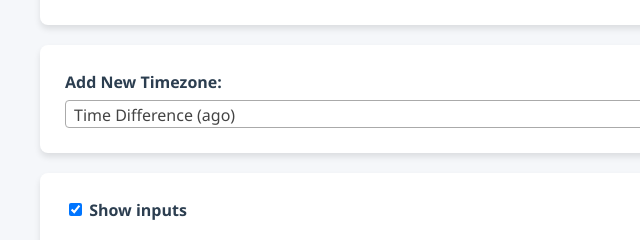
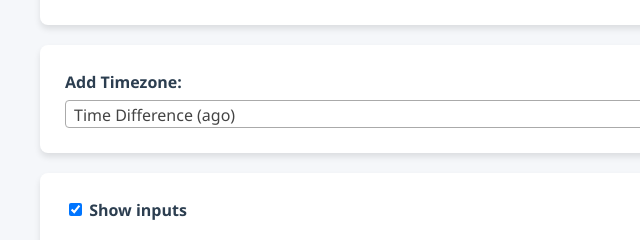
Before and after one commit to TheoGibbons/timezone-converter, a plain HTML site: page index.html in a window 1280 px wide. Shown: the part 447-687 px from the top of the page, 0-640 px from the left. Drawn offline with nearby package versions, Linux system fonts and the light colour scheme.

Commit message:
Minor reword

```diff
--- a/index.html
+++ b/index.html
@@ -629,7 +629,7 @@
     </div>
 
     <div class="portlet">
-            <label for="timezone-select">Add New Timezone:</label>
+            <label for="timezone-select">Add Timezone:</label>
             <select id="timezone-select" style="width:100%;"></select>
     </div>
 
```
